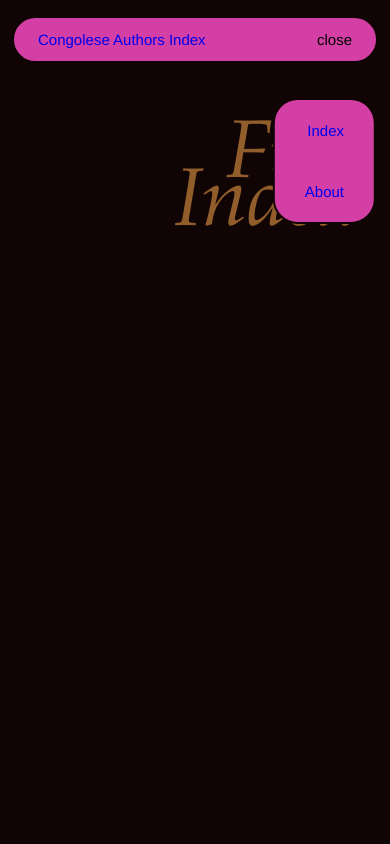
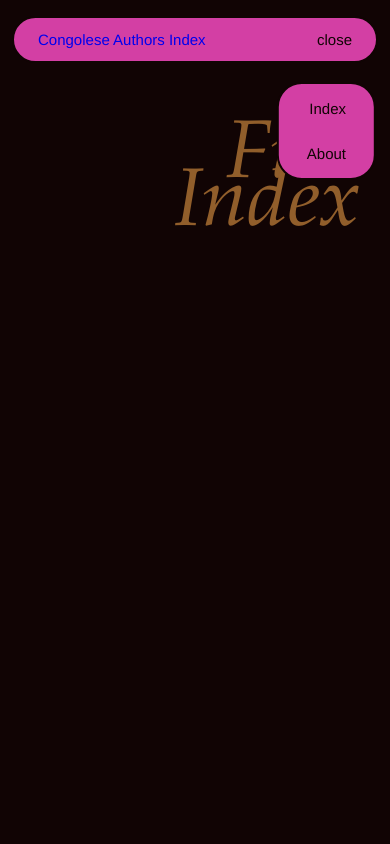
Before and after one commit to UncleDoubleU/Congolese-Authors-Index, a React (Vite) app in the folder 20250513-cai/: page / in a window 390 px wide. Both pictures are taken after a click on the button "menu". Shown: the top 844 px of the page. Built offline with nearby package versions, Linux system fonts and the light colour scheme.

Commit message:
the navbar now disappears when scrolling or resizing the pages

```diff
--- a/20250513-cai/src/Navbar/Navbar.module.sass
+++ b/20250513-cai/src/Navbar/Navbar.module.sass
@@ -12,6 +12,7 @@
      border-radius: 3.125rem
      border: App.$stroke
      background: App.$caiPink
+
      @media (max-width: 1024px)
           width: 80%
 
@@ -20,6 +21,7 @@
 
 .navBtn
      display: none
+     color: App.$caiDarkBrown
      @media (max-width: 768px)
           display: block
 
@@ -35,14 +37,23 @@
 
 .active
      position: absolute
-     top: 5rem
+     top: 4rem
      left: 100%
      transform: translateX(-100%)
      display: inline-flex
-     padding: 1.25rem 1.875rem
+     padding: 0.875rem 0.5rem
      flex-direction: column
      align-items: flex-end
-     gap: 2.5rem
+     gap: 1.5rem
      border-radius: 1.5625rem
      border: 2px solid #110404
      background: #D33FA4
+     a
+          color: App.$caiDarkBrown
+
+     @media (max-width: 768px)
+          a
+               border-radius: 1.875rem
+               padding: 0.625rem 1.25rem
+               &:hover, &:focus-visible
+                    background-color: App.$caiGrey
--- a/20250513-cai/src/Navbar/Navbar.tsx
+++ b/20250513-cai/src/Navbar/Navbar.tsx
@@ -2,7 +2,8 @@ import { useState, useEffect } from "react";
 import styles from "./Navbar.module.sass";
 
 function Navbar() {
-  const [navClass, setNavClass] = useState(`${styles.nav}`);
+  // const [navClass, setNavClass] = useState(`${styles.nav}`);
+
   const [btnText, setBtnText] = useState("menu");
   const [isClicked, setIsClicked] = useState(false);
   const [width, setWidth] = useState(window.innerWidth);
@@ -13,14 +14,24 @@ function Navbar() {
 
   useEffect(() => {
     window.addEventListener("resize", handleResize);
+    window.addEventListener("scroll", handleScroll);
   }, []);
 
   function handleResize() {
     setWidth(window.innerWidth);
+    setIsClicked(false);
   }
 
   function navBtnClick() {
     setIsClicked((c) => !c);
+  }
+
+  function linkClick() {
+    setIsClicked((c) => !c);
+  }
+
+  function handleScroll() {
+    setIsClicked(false);
   }
 
   const showMenu = width < 768 ? !isClicked : true;
@@ -37,12 +48,12 @@ function Navbar() {
 
       <ul className={ulClass}>
         <li>
-          <a className={styles.navLink} href="#">
+          <a onClick={linkClick} className={styles.navLink} href="#">
             Index
           </a>
         </li>
         <li>
-          <a className={styles.navLink} href="#">
+          <a onClick={linkClick} className={styles.navLink} href="#">
             About
           </a>
         </li>
```
